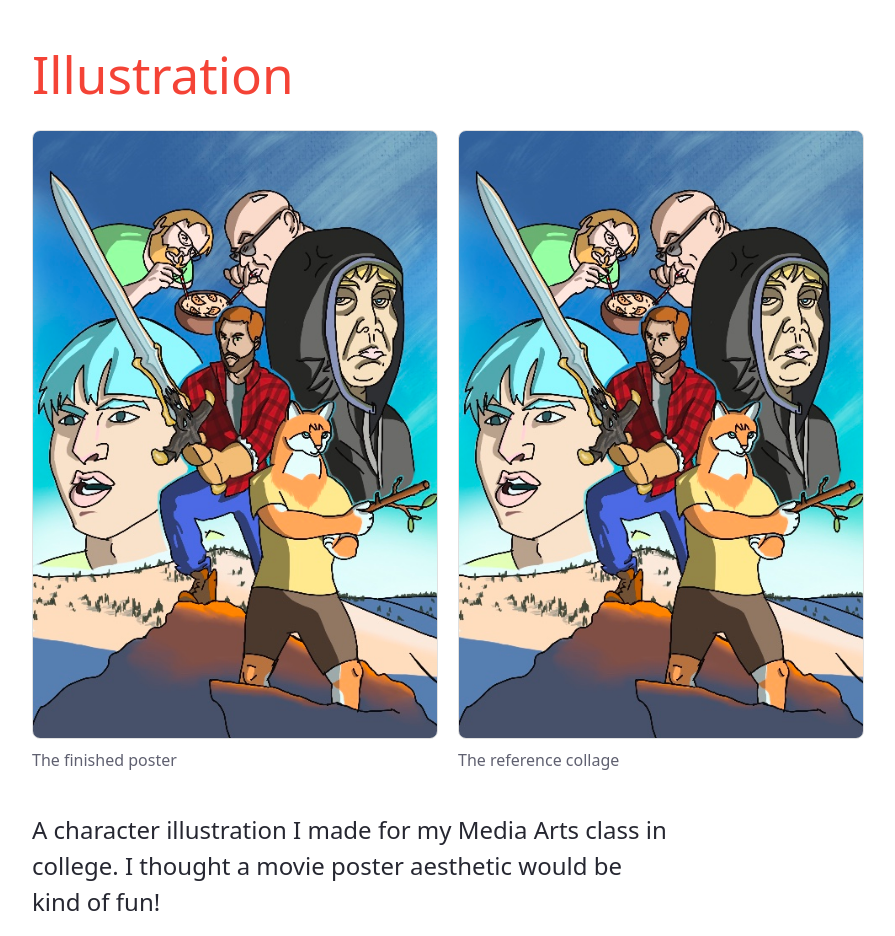
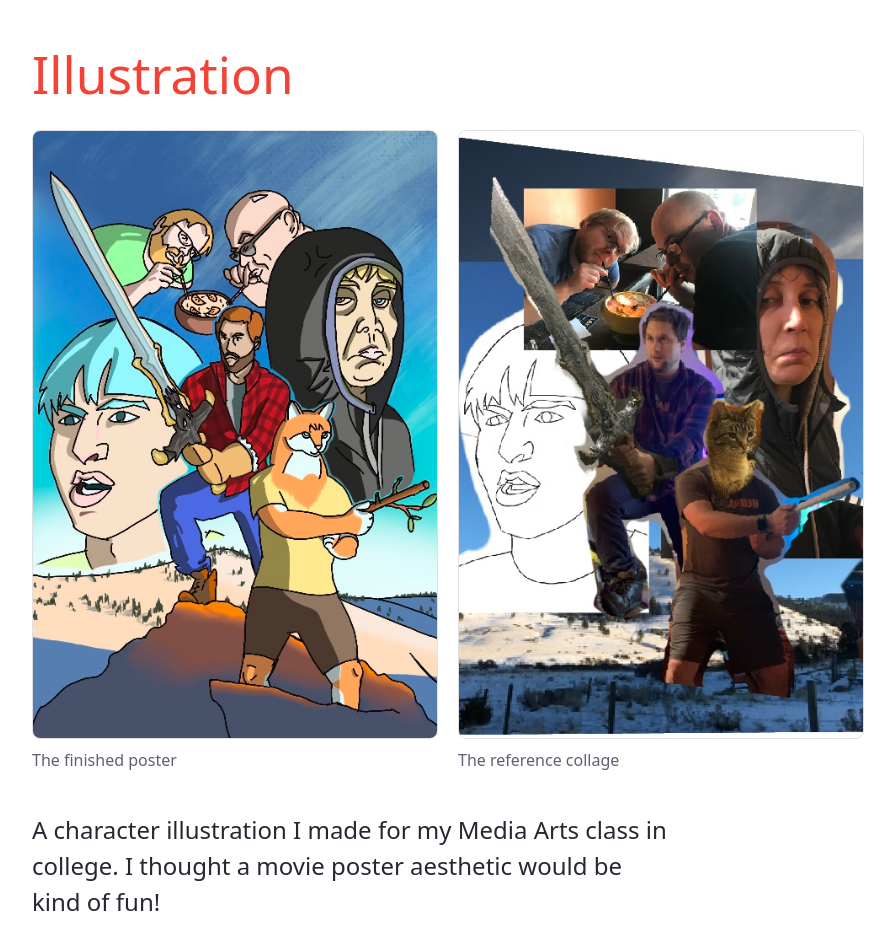
Before and after one commit to DEAckeret/web-dev-profile, a website built with webpack: page design.html in a window 1280 px wide. Shown: the part 3520-4456 px from the top of the page, without its empty margins (50-945 px from the left). Built offline with nearby package versions, Linux system fonts and the light colour scheme.

Commit message:
Update reference collage image source
Updating picture source

```diff
--- a/design.html
+++ b/design.html
@@ -251,8 +251,7 @@
                         <figcaption class="media-cap">The finished poster</figcaption>
                     </figure>
                     <figure>
-                        <!-- Placeholder: swap this src for the reference collage -->
-                        <img loading="lazy" class="media-media" src="assets/images/img-1.JPG" alt="A collage of my friends and myself, used as reference for the movie poster">
+                        <img loading="lazy" class="media-media" src="assets/images/Collage-art.JPG" alt="A collage of my friends and myself, used as reference for the movie poster">
                         <figcaption class="media-cap">The reference collage</figcaption>
                     </figure>
                 </div>
```
